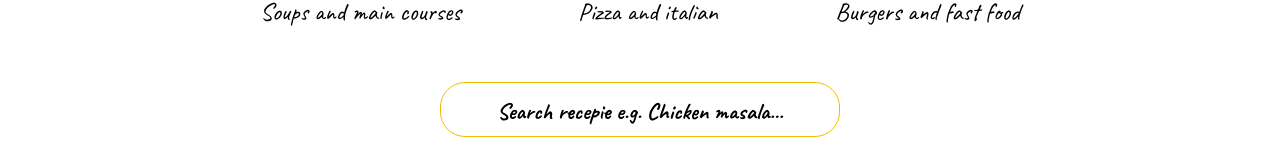
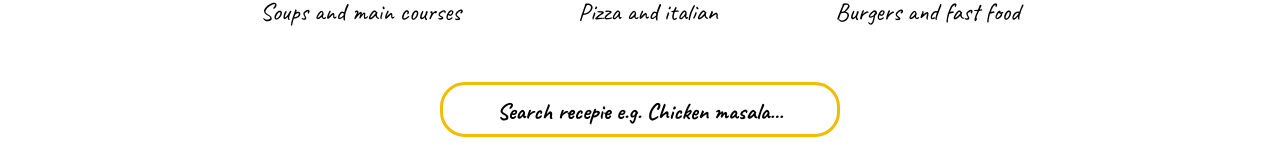
Before and after one commit to czesuaww/cooking-app, a React (Vite) app in the folder cooking-book/: page / in a window 1280 px wide. Shown: the part 1181-1346 px from the top of the page. Built offline with nearby package versions, Linux system fonts and the light colour scheme.

Commit message:
added more px to border

```diff
--- a/cooking-book/src/components/Searchbar/Searchbar.module.css
+++ b/cooking-book/src/components/Searchbar/Searchbar.module.css
@@ -11,7 +11,7 @@ input {
     max-width: 50%;
     margin-top: 3rem;
     text-align: center;
-    border: 1px solid var(--orange-color);
+    border: 3px solid var(--orange-color);
     border-radius: 25px;
     font-size: 3rem;
 }
```
